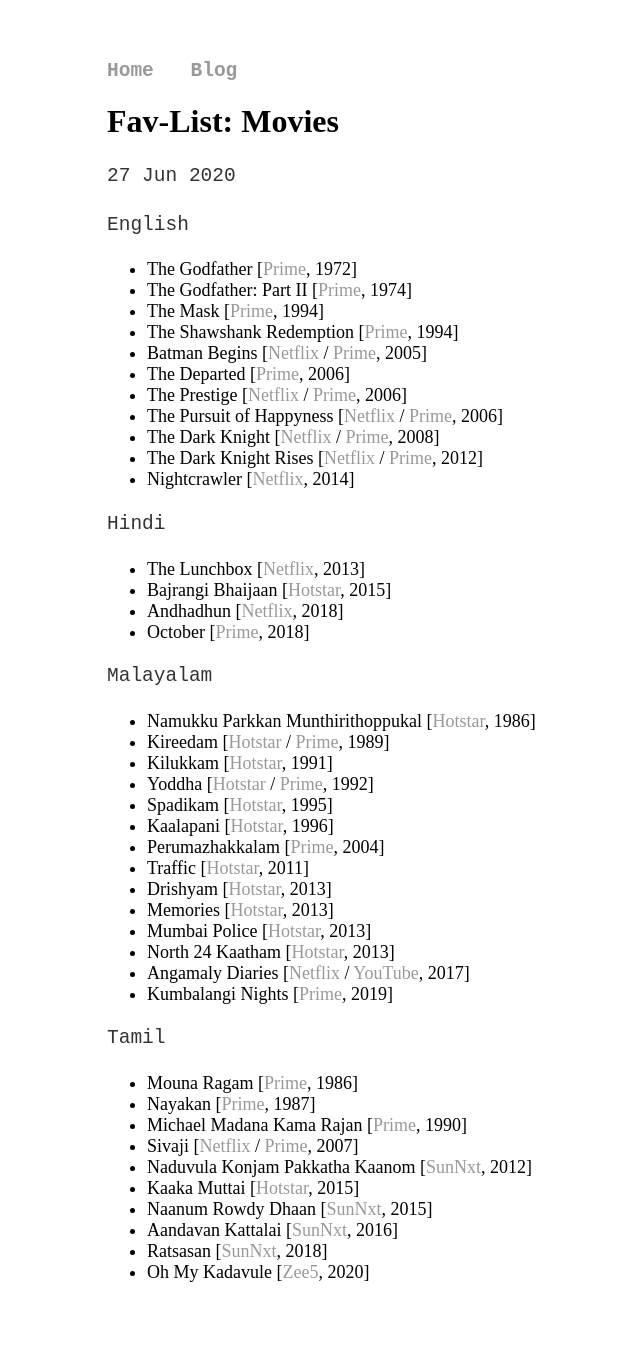
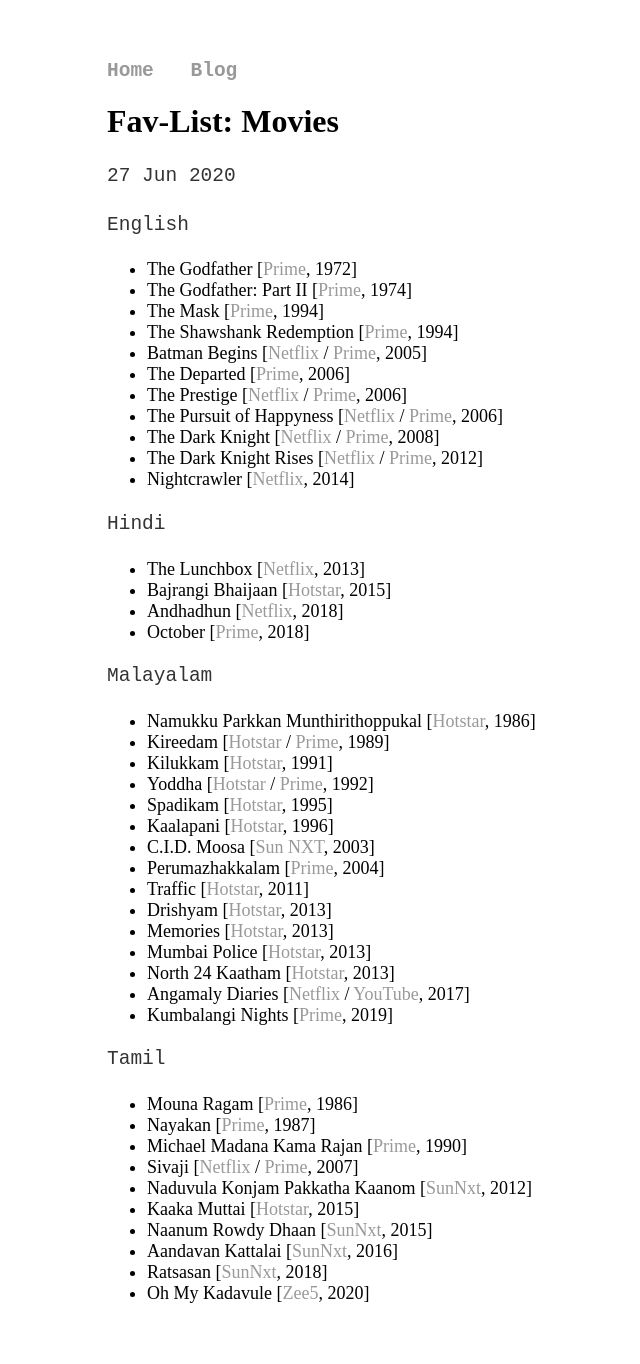
Before and after one commit to joe019/joe019.github.io, a Jekyll site: the page built from _posts/2020-06-27-movies.md, in a window 1280 px wide. Shown: the whole page, without its empty margins (53-693 px from the left). Built offline with Jekyll 4.4.1, drawn with Linux system fonts in a browser that asks for light colours; before the commit the page ends 1343 px from its top, so only the background shows below that.

Commit message:
Added "C.I.D. Moosa"

```diff
--- a/_posts/2020-06-27-movies.md
+++ b/_posts/2020-06-27-movies.md
@@ -30,6 +30,7 @@
 * Yoddha [[Hotstar](https://www.hotstar.com/in/movies/yodha/1000163767) / [Prime](https://www.primevideo.com/detail/0K66VD0RP31RNH5XHJZ3QXPQYH), 1992]
 * Spadikam [[Hotstar](https://www.hotstar.com/in/movies/spadikam/1000160352), 1995]
 * Kaalapani [[Hotstar](https://www.hotstar.com/in/movies/kaalapani/1000151810), 1996]
+* C.I.D. Moosa [[Sun NXT](https://www.sunnxt.com/movie/detail/13431/c-i-d-moosa/), 2003]
 * Perumazhakkalam [[Prime](https://www.primevideo.com/detail/0MAX09IGMM9DK0W2UTNPX50KRB), 2004]
 * Traffic [[Hotstar](https://www.hotstar.com/in/movies/traffic/1000100644), 2011]
 * Drishyam [[Hotstar](https://www.hotstar.com/in/movies/drishyam/1000051783), 2013]
```
